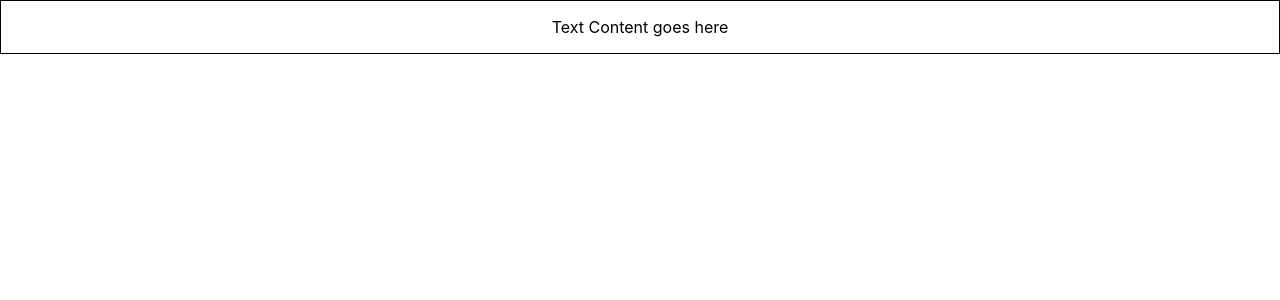
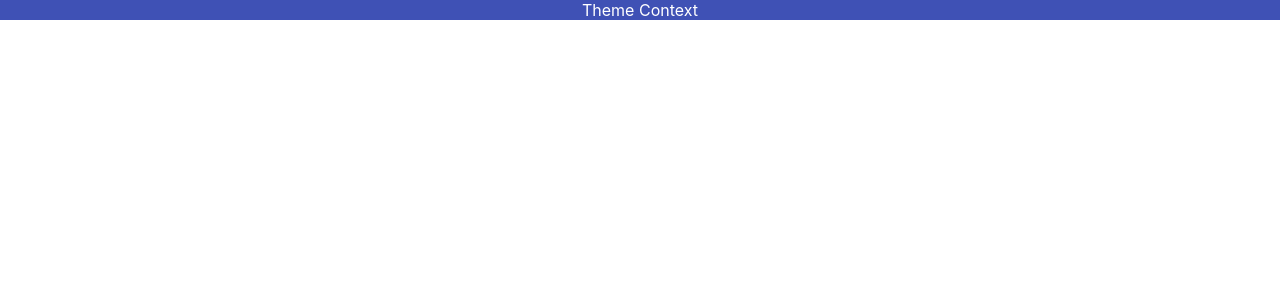
Before and after one commit to sprmke/learn_react_plus-typescript, a React (Create React App) app: page / in a window 1280 px wide. Shown: the top 300 px of the page. Built offline with nearby package versions, Linux system fonts and the light colour scheme.

Commit message:
14. useContext hook

```diff
--- a/src/App.tsx
+++ b/src/App.tsx
@@ -1,10 +1,13 @@
 import './App.css';
-import { Container } from './components/Container';
+import { Box } from './components/context/Box';
+import { ThemeContextProvider } from './components/context/ThemeContext';
 
 function App() {
   return (
     <div className='App'>
-      <Container styles={{ border: '1px solid black', padding: '1rem' }} />
+      <ThemeContextProvider>
+        <Box />
+      </ThemeContextProvider>
     </div>
   );
 }
--- /dev/null
+++ b/src/components/context/Box.tsx
@@ -0,0 +1,15 @@
+import { useContext } from 'react';
+import { ThemeContext } from './ThemeContext';
+export const Box = () => {
+  const themeCtx = useContext(ThemeContext);
+  return (
+    <div
+      style={{
+        backgroundColor: themeCtx.primary.main,
+        color: themeCtx.primary.text,
+      }}
+    >
+      Theme Context
+    </div>
+  );
+};
--- /dev/null
+++ b/src/components/context/ThemeContext.tsx
@@ -0,0 +1,16 @@
+import { createContext } from 'react';
+import { theme } from './theme';
+
+type ThemeContextProviderProps = {
+  children: React.ReactNode;
+};
+
+export const ThemeContext = createContext(theme);
+
+export const ThemeContextProvider = ({
+  children,
+}: ThemeContextProviderProps) => {
+  return (
+    <ThemeContext.Provider value={theme}>{children}</ThemeContext.Provider>
+  );
+};
--- /dev/null
+++ b/src/components/context/theme.ts
@@ -0,0 +1,10 @@
+export const theme = {
+  primary: {
+    main: '#3f51b5',
+    text: '#fff',
+  },
+  secondary: {
+    main: '#f50057',
+    text: '#fff',
+  },
+};
```
